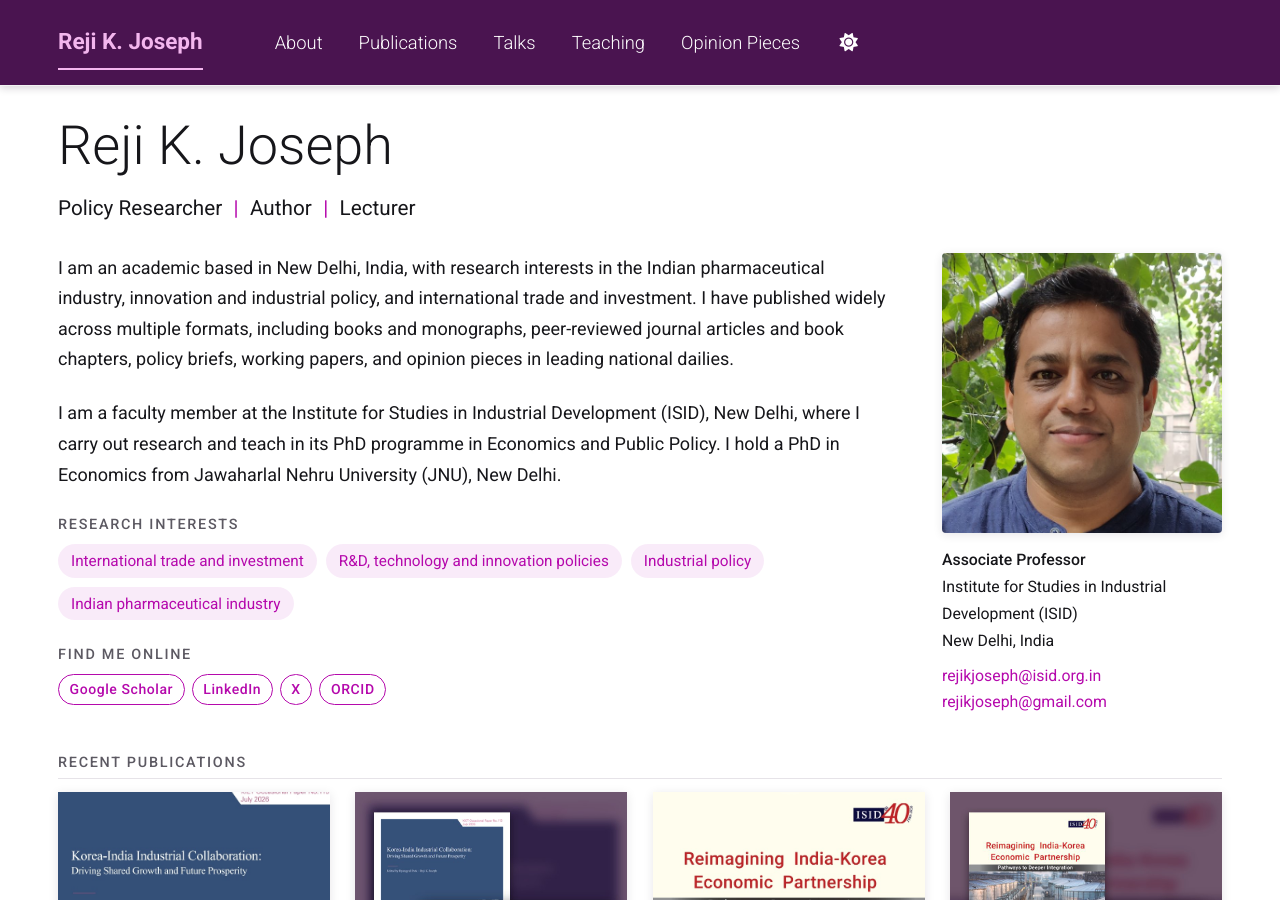
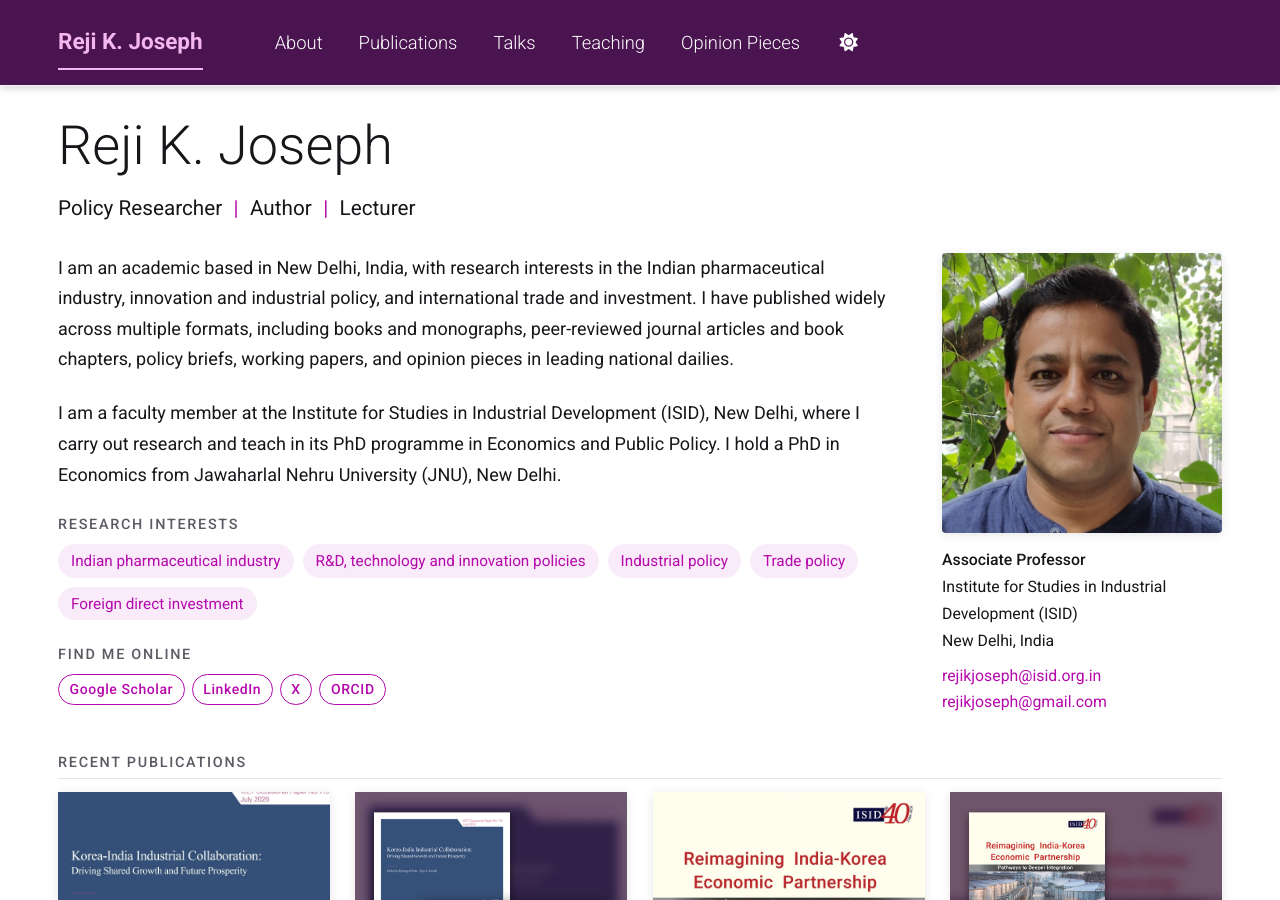
Before and after one commit to rejikjoseph/rejikjoseph.github.io, a Jekyll site: the page built from _pages/about.md, in a window 1280 px wide and 900 px high. Built offline with Jekyll 4.4.1, drawn with Linux system fonts in a browser that asks for light colours; a style sheet for code colours, icons or effects is not loaded.

Commit message:
Update About bio and research interests

```diff
--- a/_includes/person-schema.html
+++ b/_includes/person-schema.html
@@ -23,6 +23,7 @@
   "knowsAbout": [
     "International trade and investment",
     "Trade policy",
+    "Foreign direct investment",
     "R&D, technology and innovation policy",
     "Industrial policy",
     "Indian pharmaceutical industry",
--- a/_pages/about.md
+++ b/_pages/about.md
@@ -29,10 +29,11 @@ redirect_from:
     <p>I am a faculty member at the Institute for Studies in Industrial Development (ISID), New Delhi, where I carry out research and teach in its PhD programme in Economics and Public Policy. I hold a PhD in Economics from Jawaharlal Nehru University (JNU), New Delhi.</p>
     <h3 class="about-sub">Research Interests</h3>
     <ul class="chips">
-      <li>International trade and investment</li>
+      <li>Indian pharmaceutical industry</li>
       <li>R&amp;D, technology and innovation policies</li>
       <li>Industrial policy</li>
-      <li>Indian pharmaceutical industry</li>
+      <li>Trade policy</li>
+      <li>Foreign direct investment</li>
     </ul>
     <h3 class="about-sub">Find me online</h3>
     <p class="about-profiles"><a href="https://scholar.google.com/citations?user=CLAsFDEAAAAJ" rel="me">Google Scholar</a><a href="https://www.linkedin.com/in/reji-k-joseph-24023414/" rel="me">LinkedIn</a><a href="https://x.com/rejikjoseph" rel="me">X</a><a href="https://orcid.org/0000-0002-3562-5225" rel="me">ORCID</a></p>
```
